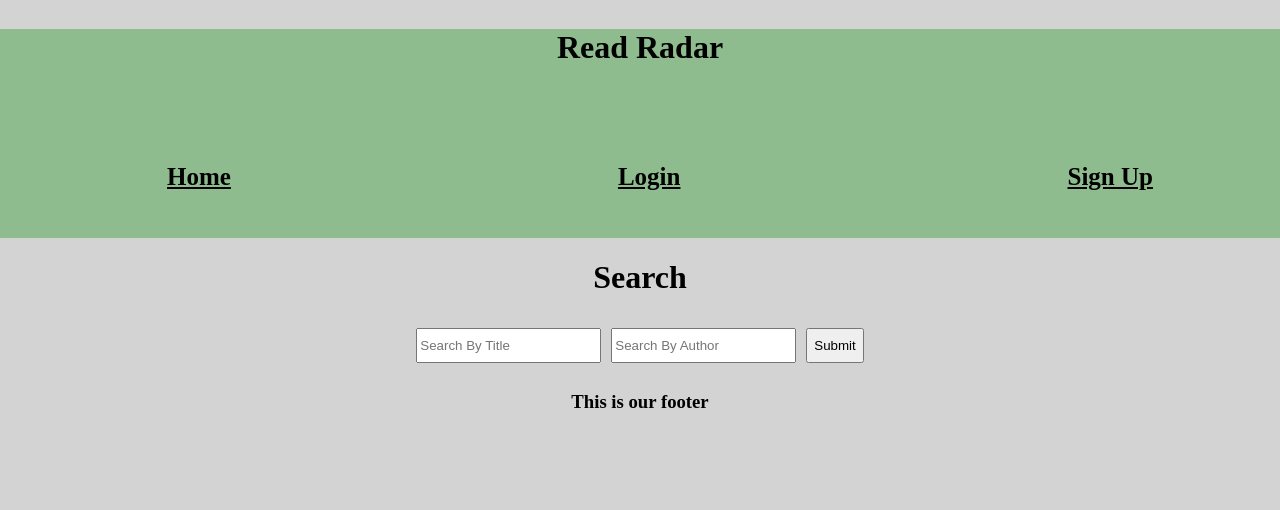
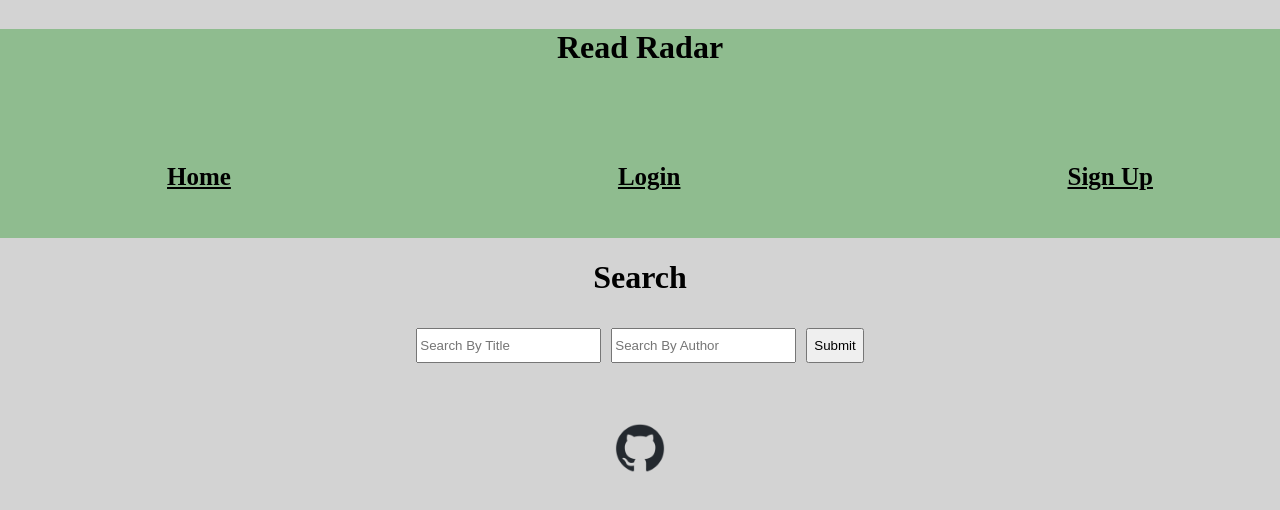
Before and after one commit to jbatcheller32/Read-Radar, a React (Vite) app in the folder client/: page / in a window 1280 px wide. Shown: the top 510 px of the page. Built offline with nearby package versions, Linux system fonts and the light colour scheme.

Commit message:
added a github logo to link to our repo in the footer

```diff
--- a/client/src/components/Footer/index.jsx
+++ b/client/src/components/Footer/index.jsx
@@ -1,22 +1,44 @@
+import githubLogo from '../../assets/github-mark.png';
+
 const Footer = () => {
+
+    const githubLink = [
+        {
+          username: 'jbatcheller32',
+          url: 'https://github.com/jbatcheller32/Read-Radar'
+        }
+      ];
+
 
     const styles = {
         footerStyle: {
             display: 'flex',
-            justifyContent: 'center'
+            justifyContent: 'center',
+            height: '25px'
+        },
+        imageStyle: {
+            height: '50px',
+            marginTop: '50px'
         },
     };
 
     return (
 
-        <footer className="footer" style={styles.footerStyle}>
-
-            <h3 className="footer">
-                This is our footer
-            </h3>
-
-
-        </footer>
+            <div>
+              <footer className="footer" style={styles.footerStyle}>
+                <div className="container">
+                  <div className="row">
+                    {githubLink.map((link, index) => (
+                      <div key={index} className="col-md-4">
+                        <a href={link.url} target="_blank" rel="noopener noreferrer">
+                          <img src={githubLogo} alt={link.username} className='footer-image' style={styles.imageStyle} />
+                        </a>
+                      </div>
+                    ))}
+                  </div>
+                </div>
+              </footer>
+            </div>
 
 
     )
```
Also changed, not shown: client/src/assets/github-mark.png (added).
